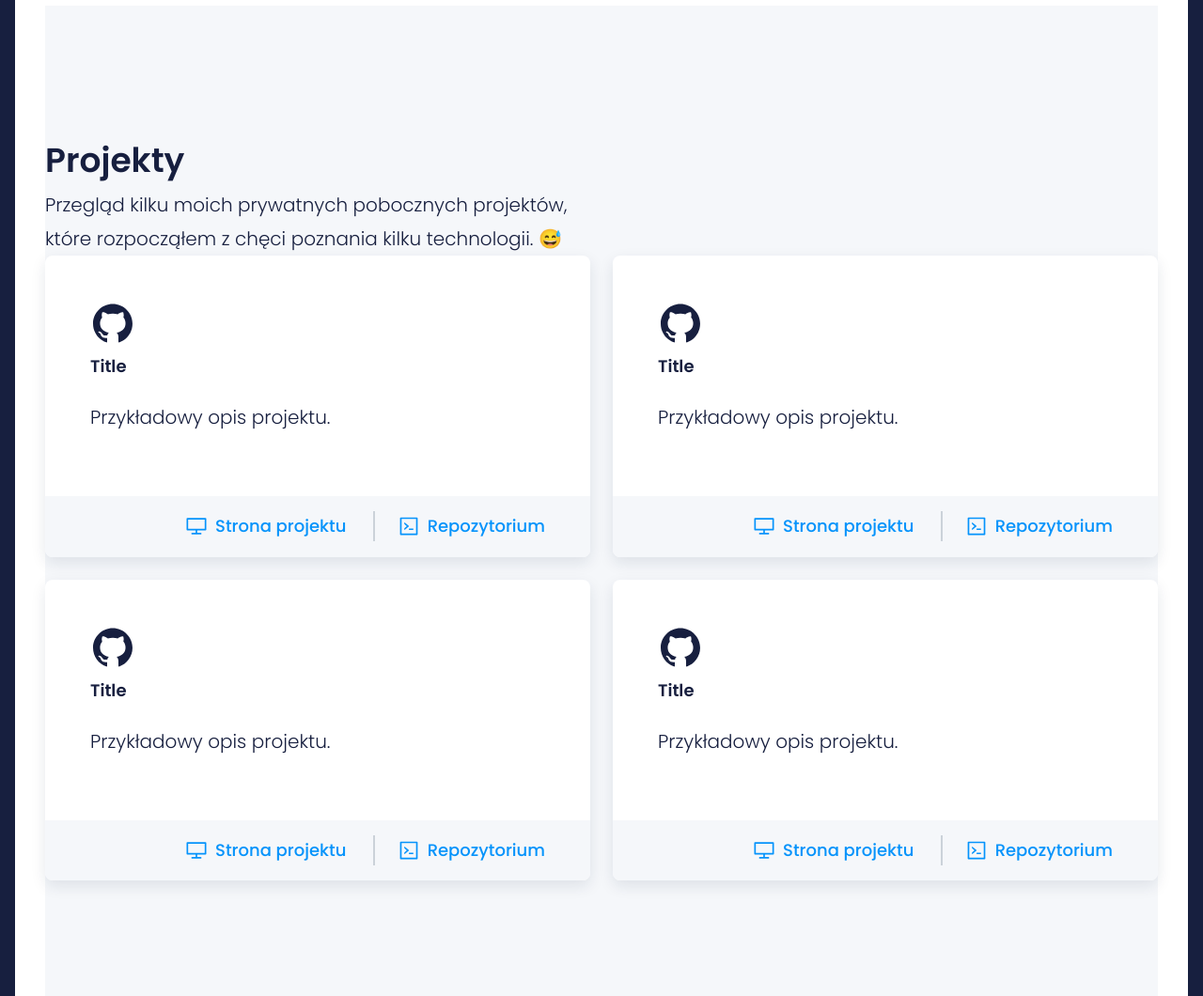
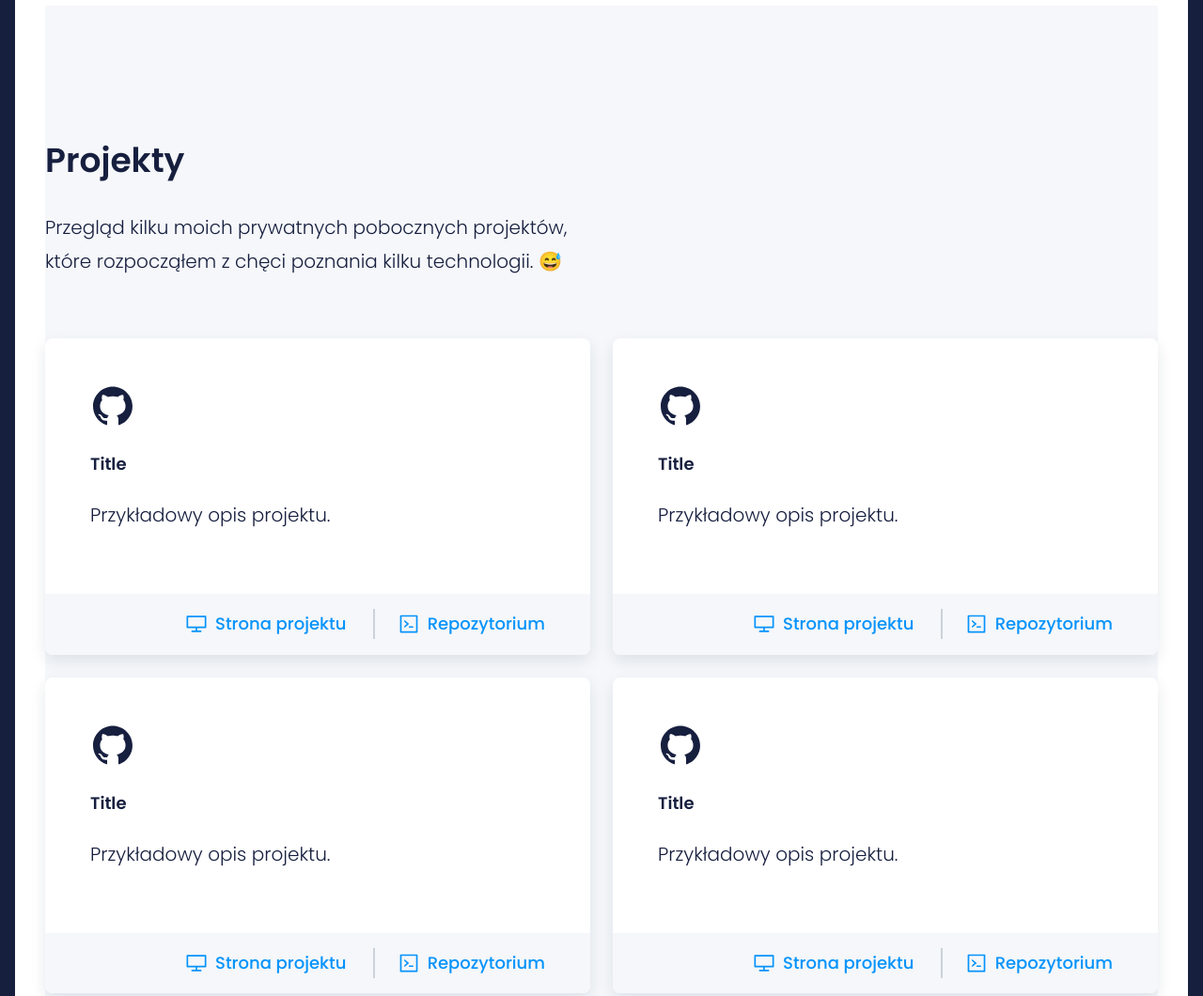
Before and after one commit to Dawid93/SimplePortfolioLayout, a plain HTML site: page src/content/index.html in a window 1280 px wide. Shown: the part 1680-2740 px from the top of the page at 94% size. Drawn offline with nearby package versions, Linux system fonts and the light colour scheme; files that its build step writes are made by us from their sources; files whose address does not match are found by name.

Commit message:
fix project title text style

```diff
--- a/src/scss/modules/projects.scss
+++ b/src/scss/modules/projects.scss
@@ -8,14 +8,15 @@
         line-height: 2.25rem;
         color: $bigStone;
         max-width: 580px;
-        margin: 0;
+        margin: 0 0 64px;
     }
 
     &__title {
         font-size: 2.25rem;
         font-weight: 600;
         font-style: normal;
-        margin: 16px 0 8px;
+        padding: 16px 0;
+        margin: 0 auto 16px;
     }
 }
 
@@ -44,7 +45,7 @@
         font-weight: 600;
         font-size: 1.125rem;
         line-height: 2.25rem;
-        margin: 0;
+        margin: 16px 0 8px;
     }
 
     &__description {
```
